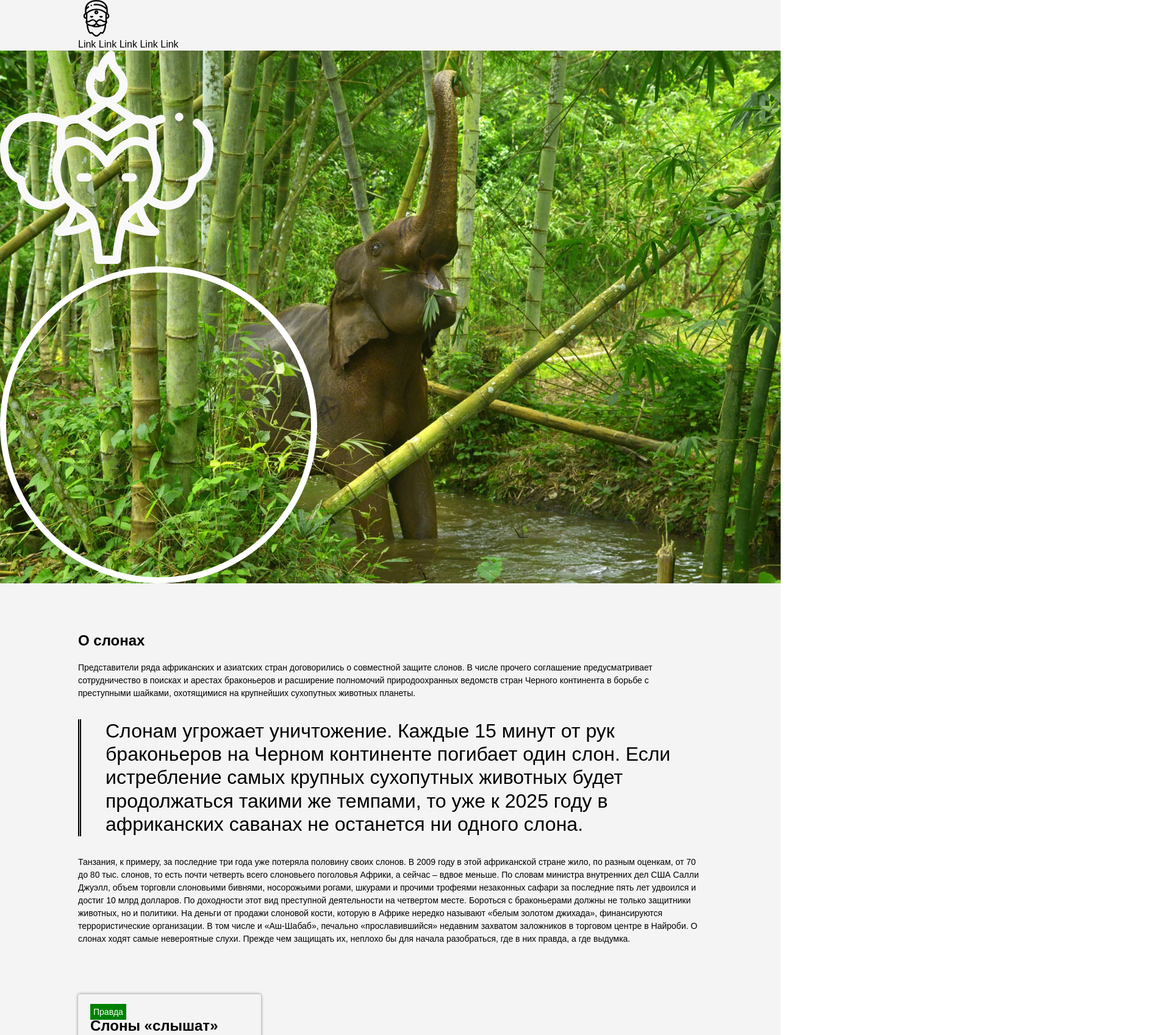
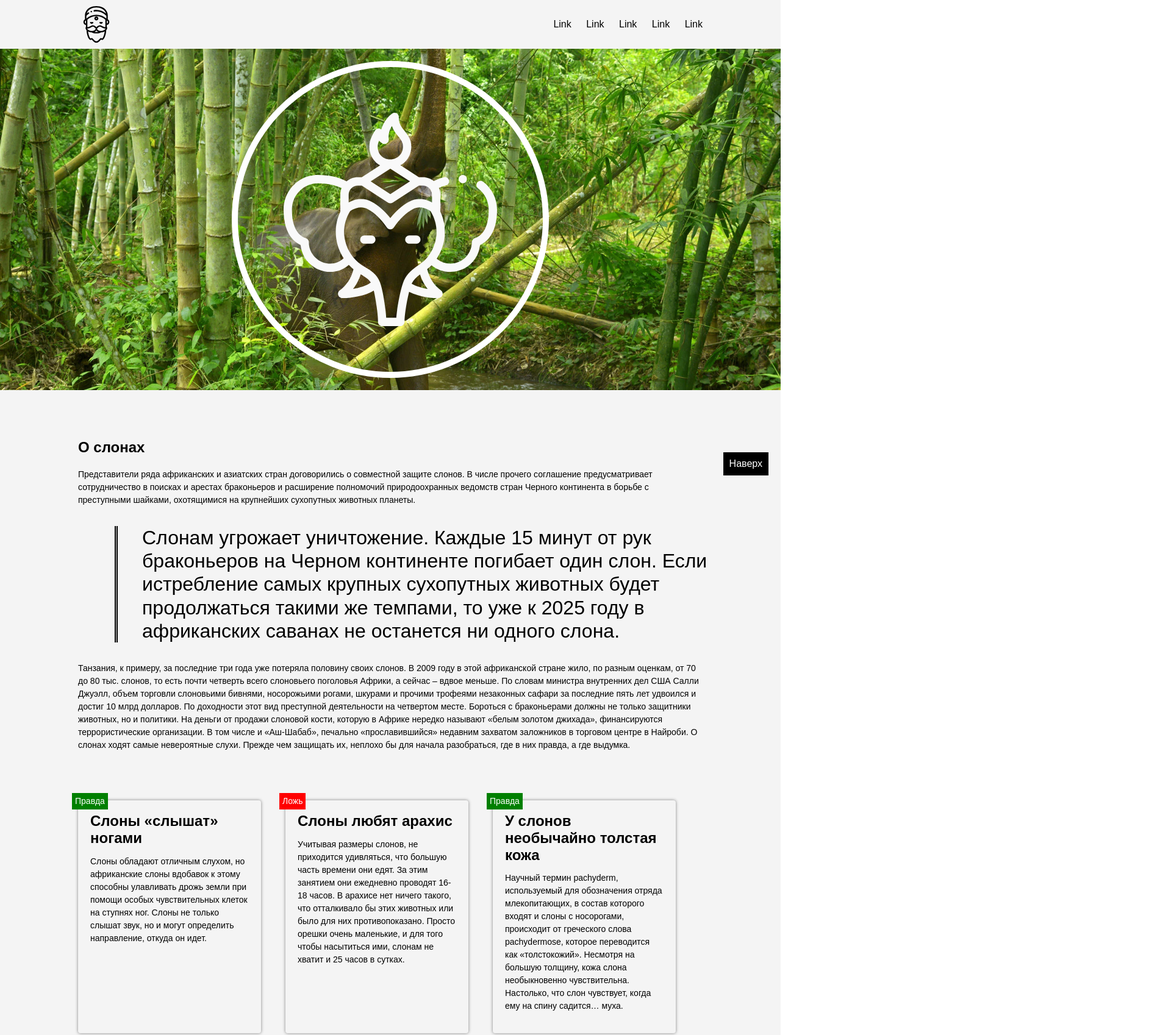
Before and after one commit to behuamuh/code-together-webinar, a plain HTML site: page src/index.html in a window 1280 px wide. Shown: the top 1698 px of the page at 61% size, 1920 px wide, since content can reach past the window. Drawn offline with Linux system fonts and the light colour scheme.

Commit message:
feat: added post code

```diff
--- a/src/index.html
+++ b/src/index.html
@@ -12,7 +12,7 @@
     <div class="root">
         <!--Рассказать про микс-->
         <header class="header root__section">
-            <img src="./images/indian.svg" alt="" class="logo">
+            <img src="./images/indian.svg" alt="Лого" class="logo">
             <nav class="menu">
                 <a href="#" class="menu__item">Link</a>
                 <a href="#" class="menu__item">Link</a>
--- a/src/styles/style.css
+++ b/src/styles/style.css
@@ -14,6 +14,10 @@
 
 .header {
     /* сделаем header */
+    display: flex;
+    justify-content: space-between;
+    align-items: center;
+    min-height: 80px;
 }
 
 .logo {
@@ -24,7 +28,7 @@
     color: black;
     text-decoration: none;
     /* расстояние между ссылками 20 */
-
+    margin-right: 20px;
 }
 
 .menu__item:hover {
@@ -33,12 +37,15 @@
 
 .menu__item:last-of-type {
     /* поговорить про обнуление */
+    margin-right: 0;
 }
 
 .cover {
     min-height: 70vh;
     background-size: cover;
     background-position: center;
+    display: flex;
+    position: relative;
 }
 
 .root__cover {
@@ -48,6 +55,10 @@
 
 .cover__image {
     width: 350px;
+    position: absolute;
+    top: 50%;
+    left: 50%;
+    transform: translate(-50%, -50%);
 }
 
 
@@ -58,6 +69,7 @@
     height: 500px;
     border-radius: 50%;
     border: 10px solid white;
+    margin: auto;
 }
 
 .main-text__paragraph {
@@ -72,6 +84,9 @@
 
 .blockquote_pos_moved-right {
     /* сдвинем цитату слева на 60 пикселей */
+    /* left: 60px; */
+    /* position: relative; */
+    transform: translateX(60px);
 }
 
 .blockquote__text {
@@ -82,9 +97,14 @@
 
 .cards {
     /* поставим карточки в линию с переносом */
+    display: grid;
+    /* flex-wrap: wrap; */
+    grid-template-columns: repeat(auto-fill, 300px);
+    gap: 40px;
 }
 
 .card {
+    position: relative;
     width: 300px;
     border-radius: 4px;
     box-shadow: 0 0 5px grey;
@@ -102,6 +122,9 @@
     padding: 5px;
     font-size: 14px;
     /* сдвинем маркер на 12 вверх и на 10 влево */
+    position: absolute;
+    top: -12px;
+    left: -10px;
 }
 
 /* внимание на модификаторы */
@@ -122,19 +145,28 @@
 
 .photo-grid {
     /* сверстаем сетку картинок (600 в высоту, 20 - промежуток) */
+    display: grid;
+    grid-template-columns: repeat(3, 1fr);
+    grid-template-rows: repeat(3, 1fr);
+    gap: 20px;
 }
 
 .photo-grid__item {
     /* подгоним картинки под размеры */
+    width: 100%;
+    height: 100%;
+    object-fit: cover;
 }
 
 /* поговорим, почему псевдоклассы */
 .photo-grid__item:first-of-type {
     /* создадим area */
+    grid-row: 1 / 4;
 }
 
 .photo-grid__item:nth-of-type(4) {
     /* создадим area */
+    grid-column: 2 / 4;
 }
 
 .up {
@@ -145,6 +177,9 @@
     padding: 10px;
     cursor: pointer;
     text-decoration: none;
+    position: fixed;
+    bottom: 20px;
+    right: 20px;
 }
 
 .footer {
```
